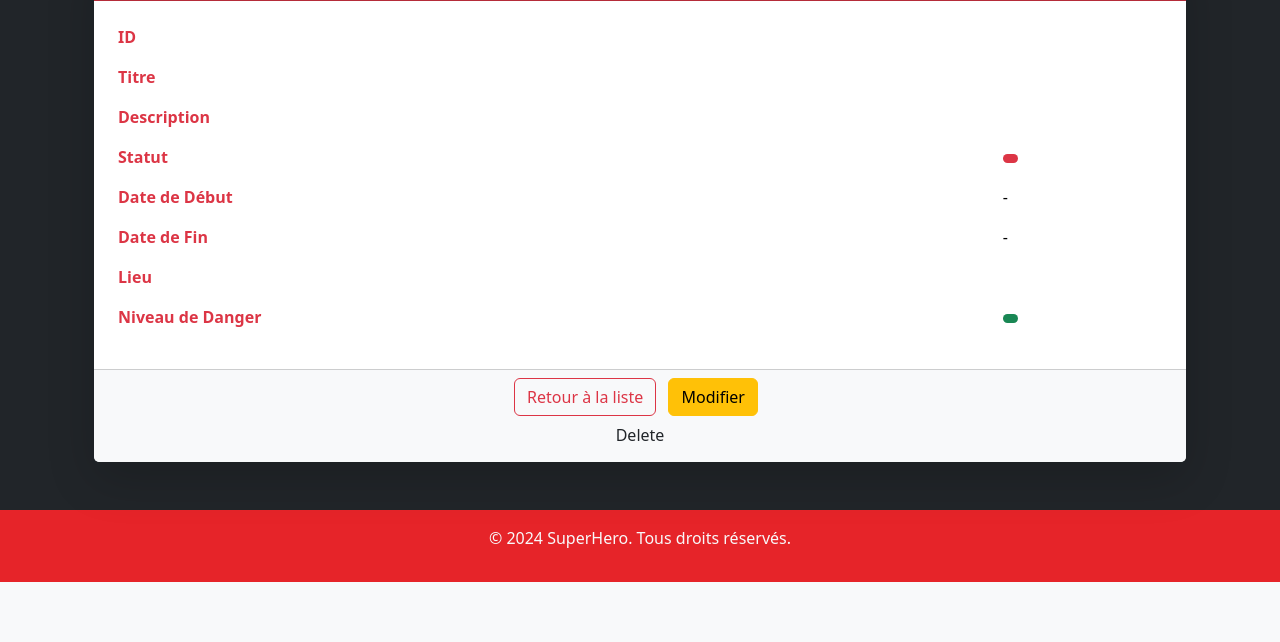
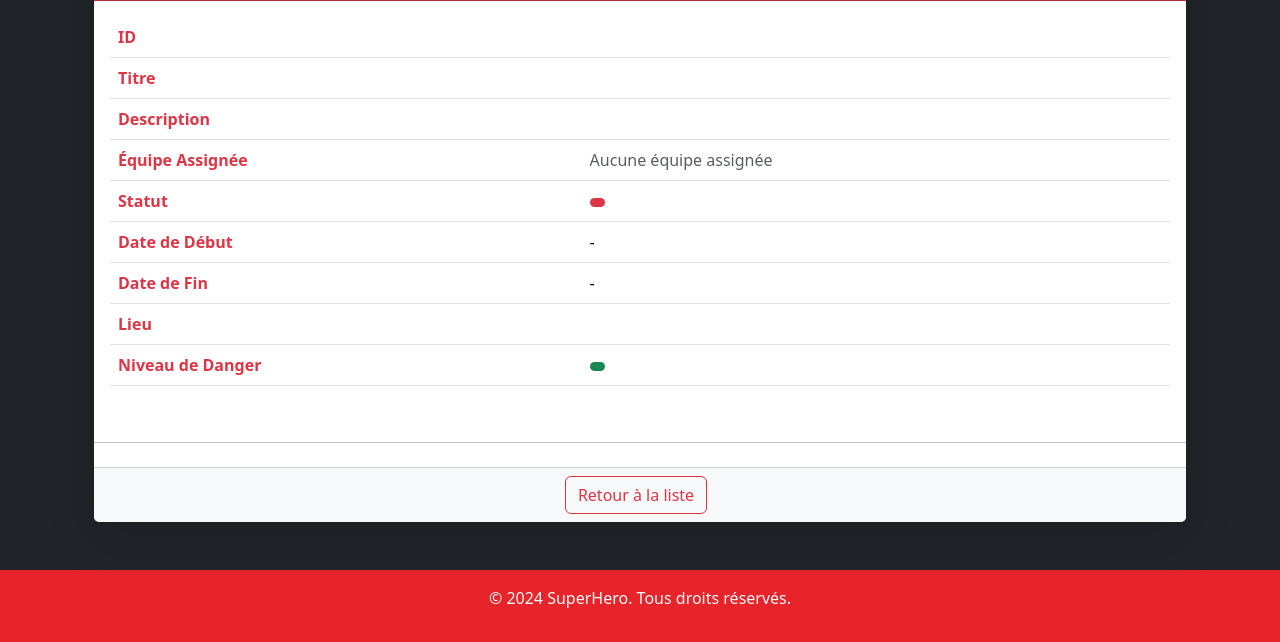
Before and after one commit to sgahovey/SuperHeroProjet, a Symfony app: template templates/mission/show.html.twig in a window 1280 px wide. Shown: the part 307-949 px from the top of the page. Before the commit the page ends 889 px from the top, so only its background shows below. Run offline with Twig, Linux system fonts and the light colour scheme; the template is opened without the code that fills it, so the values that code supplies are empty; some libraries are stand-ins or nearby versions.

Commit message:
Configuration de /show de Mission

```diff
--- a/templates/mission/show.html.twig
+++ b/templates/mission/show.html.twig
@@ -16,21 +16,31 @@
             <h4 class="mb-0 fw-bold">Mission : {{ mission.titre }}</h4>
         </div>
         <div class="card-body">
-            <table class="table table-borderless">
+            <table class="table">
                 <tbody>
-                    <tr>
+                    <tr class="border-bottom">
                         <th class="text-danger fw-bold" scope="row">ID</th>
                         <td>{{ mission.id }}</td>
                     </tr>
-                    <tr>
+                    <tr class="border-bottom">
                         <th class="text-danger fw-bold" scope="row">Titre</th>
                         <td>{{ mission.titre }}</td>
                     </tr>
-                    <tr>
+                    <tr class="border-bottom">
                         <th class="text-danger fw-bold" scope="row">Description</th>
                         <td>{{ mission.description }}</td>
                     </tr>
-                    <tr>
+                    <tr class="border-bottom">
+                        <th class="text-danger fw-bold" scope="row">Équipe Assignée</th>
+                        <td>
+                            {% if mission.equipeAssignee %}
+                                {{ mission.equipeAssignee.nom }}
+                            {% else %}
+                                <span class="text-muted">Aucune équipe assignée</span>
+                            {% endif %}
+                        </td>
+                    </tr>
+                    <tr class="border-bottom">
                         <th class="text-danger fw-bold" scope="row">Statut</th>
                         <td>
                             <span class="badge {{ mission.statut.value == 'EN ATTENTE' ? 'bg-warning' :
@@ -42,19 +52,19 @@
                             </span>
                         </td>
                     </tr>
-                    <tr>
+                    <tr class="border-bottom">
                         <th class="text-danger fw-bold" scope="row">Date de Début</th>
                         <td>{{ mission.dateDebut ? mission.dateDebut|date('d/m/Y H:i') : '-' }}</td>
                     </tr>
-                    <tr>
+                    <tr class="border-bottom">
                         <th class="text-danger fw-bold" scope="row">Date de Fin</th>
                         <td>{{ mission.dateFin ? mission.dateFin|date('d/m/Y H:i') : '-' }}</td>
                     </tr>
-                    <tr>
+                    <tr class="border-bottom">
                         <th class="text-danger fw-bold" scope="row">Lieu</th>
                         <td>{{ mission.lieu }}</td>
                     </tr>
-                    <tr>
+                    <tr class="border-bottom">
                         <th class="text-danger fw-bold" scope="row">Niveau de Danger</th>
                         <td>
                             <span class="badge {{ mission.niveauDanger <= 2 ? 'bg-success' :
@@ -68,16 +78,12 @@
             </table>
         </div>
 
+        <hr class="my-4">
+
         <div class="card-footer bg-light text-center">
             <a href="{{ path('app_mission_index') }}" class="btn btn-outline-danger me-2">
                 <i class="fas fa-arrow-left"></i> Retour à la liste
             </a>
-
-            <a href="{{ path('app_mission_edit', {'id': mission.id}) }}" class="btn btn-warning me-2">
-                <i class="fas fa-edit"></i> Modifier
-            </a>
-
-            {{ include('mission/_delete_form.html.twig') }}
         </div>
     </div>
 </div>
```
